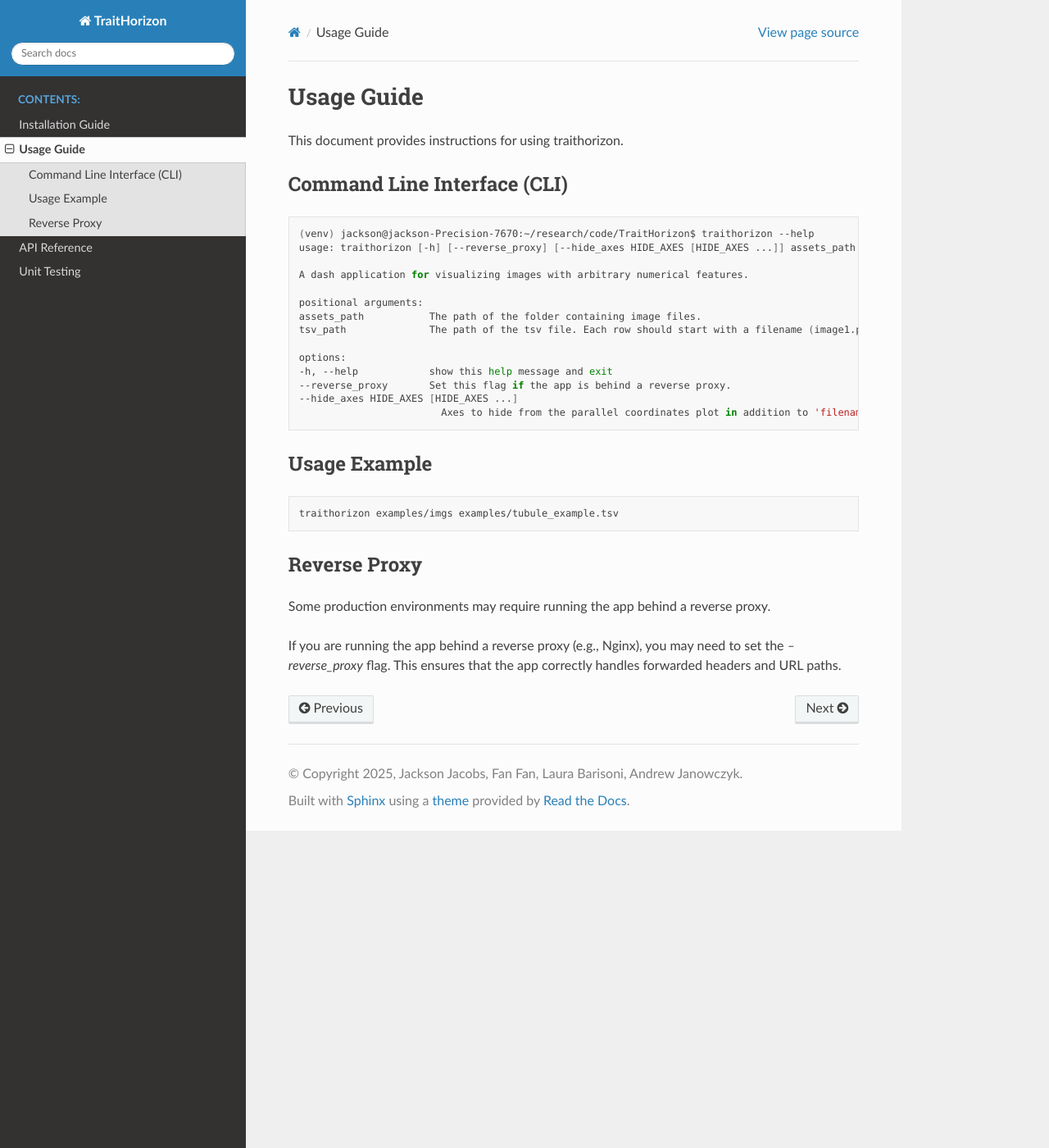
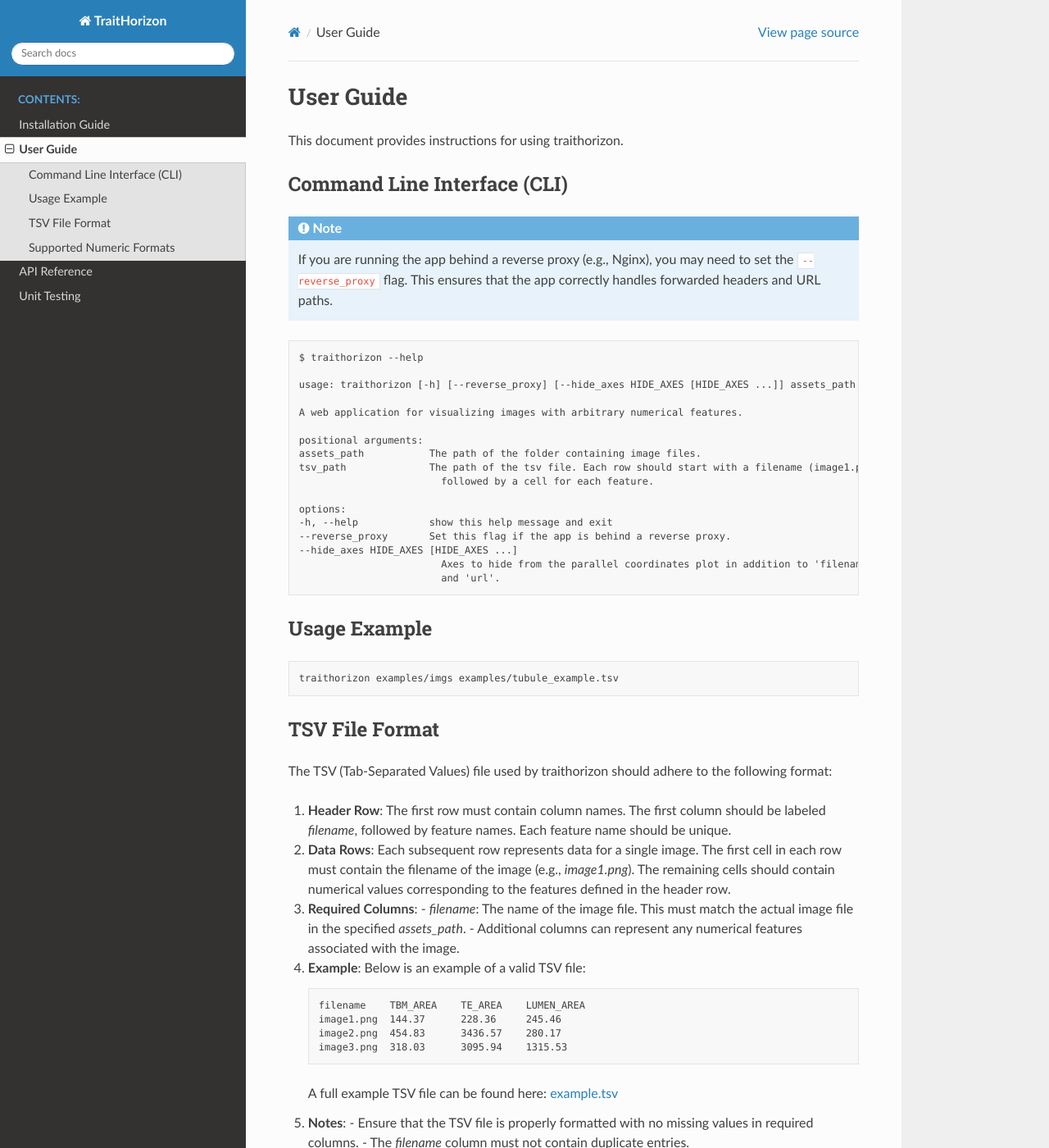
Before and after one commit to choosehappy/TraitHorizon, a Sphinx documentation site: the page built from docs/source/usage.rst, in a window 1280 px wide and 1400 px high. Shown: the whole window at 82% size. Built offline with Sphinx 7.4.7 and the Read the Docs theme 3.1.0, drawn with Linux system fonts in a browser that asks for light colours; some of the changed text lies outside the part shown.

Commit message:
Update installation and usage documentation; enhance TSV file format details and clarify application description

```diff
--- a/docs/source/installation.rst
+++ b/docs/source/installation.rst
@@ -1,5 +1,8 @@
 Installation Guide
 ==================
+
+Install from Source
+-------------------
 
 Follow these steps to install and set up TraitHorizon:
 
@@ -12,7 +15,7 @@ Follow these steps to install and set up TraitHorizon:
       git clone https://github.com/your-repo/TraitHorizon.git
       cd TraitHorizon
 
-2. **Set Up a Virtual Environment**
+2. **(Optional) Set Up a Virtual Environment**
 
    It is recommended to use a virtual environment to manage dependencies:
 
--- a/docs/source/usage.rst
+++ b/docs/source/usage.rst
@@ -1,26 +1,36 @@
-Usage Guide
+User Guide
 ===========
 
 This document provides instructions for using traithorizon.
 
 Command Line Interface (CLI)
 ----------------------------
-.. code-block:: bash
 
-   (venv) jackson@jackson-Precision-7670:~/research/code/TraitHorizon$ traithorizon --help
+.. note::
+
+   If you are running the app behind a reverse proxy (e.g., Nginx), you may need to set the ``--reverse_proxy`` flag.
+   This ensures that the app correctly handles forwarded headers and URL paths.
+
+
+.. code-block::
+
+   $ traithorizon --help
+
    usage: traithorizon [-h] [--reverse_proxy] [--hide_axes HIDE_AXES [HIDE_AXES ...]] assets_path tsv_path
 
-   A dash application for visualizing images with arbitrary numerical features.
+   A web application for visualizing images with arbitrary numerical features.
 
    positional arguments:
    assets_path           The path of the folder containing image files.
-   tsv_path              The path of the tsv file. Each row should start with a filename (image1.png) cell, followed by a cell for each feature.
+   tsv_path              The path of the tsv file. Each row should start with a filename (image1.png) cell,
+                           followed by a cell for each feature.
 
    options:
    -h, --help            show this help message and exit
    --reverse_proxy       Set this flag if the app is behind a reverse proxy.
    --hide_axes HIDE_AXES [HIDE_AXES ...]
-                           Axes to hide from the parallel coordinates plot in addition to 'filename', 'img', and 'url'.
+                           Axes to hide from the parallel coordinates plot in addition to 'filename', 'img',
+                           and 'url'.
 
 
 Usage Example
@@ -30,8 +40,40 @@ Usage Example
    traithorizon examples/imgs examples/tubule_example.tsv
 
 
-Reverse Proxy
---------------------------------
-Some production environments may require running the app behind a reverse proxy.
+TSV File Format
+----------------
+The TSV (Tab-Separated Values) file used by traithorizon should adhere to the following format:
 
-If you are running the app behind a reverse proxy (e.g., Nginx), you may need to set the `--reverse_proxy` flag. This ensures that the app correctly handles forwarded headers and URL paths.
+1. **Header Row**: The first row must contain column names. The first column should be labeled `filename`, followed by feature names. Each feature name should be unique.
+
+2. **Data Rows**: Each subsequent row represents data for a single image. The first cell in each row must contain the filename of the image (e.g., `image1.png`). The remaining cells should contain numerical values corresponding to the features defined in the header row.
+
+3. **Required Columns**:
+   - `filename`: The name of the image file. This must match the actual image file in the specified `assets_path`.
+   - Additional columns can represent any numerical features associated with the image.
+
+4. **Example**:
+   Below is an example of a valid TSV file:
+
+   .. code-block:: tsv
+
+      filename    TBM_AREA    TE_AREA    LUMEN_AREA
+      image1.png  144.37      228.36     245.46
+      image2.png  454.83      3436.57    280.17
+      image3.png  318.03      3095.94    1315.53
+
+   A full example TSV file can be found here:
+   `example.tsv <https://github.com/choosehappy/TraitHorizon/blob/main/traithorizon/examples/tubule_example.tsv>`_
+
+5. **Notes**:
+   - Ensure that the TSV file is properly formatted with no missing values in required columns.
+   - The `filename` column must not contain duplicate entries.
+
+Supported Numeric Formats
+-----------------
+We use `d3.autotype <https://d3js.org/d3-dsv#autoType>`_ to infer types while parsing the TSV file. Supported numeric formats include:
+   - Integers: ``123``, ``-456``
+   - Floating-point numbers: ``123.45``, ``-678.90``
+   - Scientific notation: ``1.23e4``, ``-5.67E-8``
+
+Other formats may work but may produce unexpected plotting results. We recommend excluding these columns using the ``--hide_axes`` flag.
```
Also changed, not shown: 2 other files.
